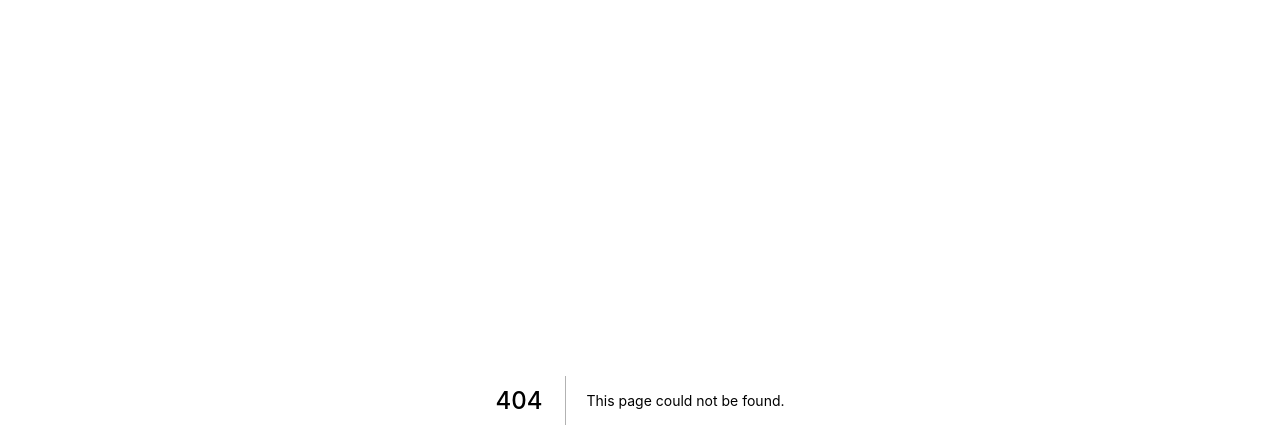
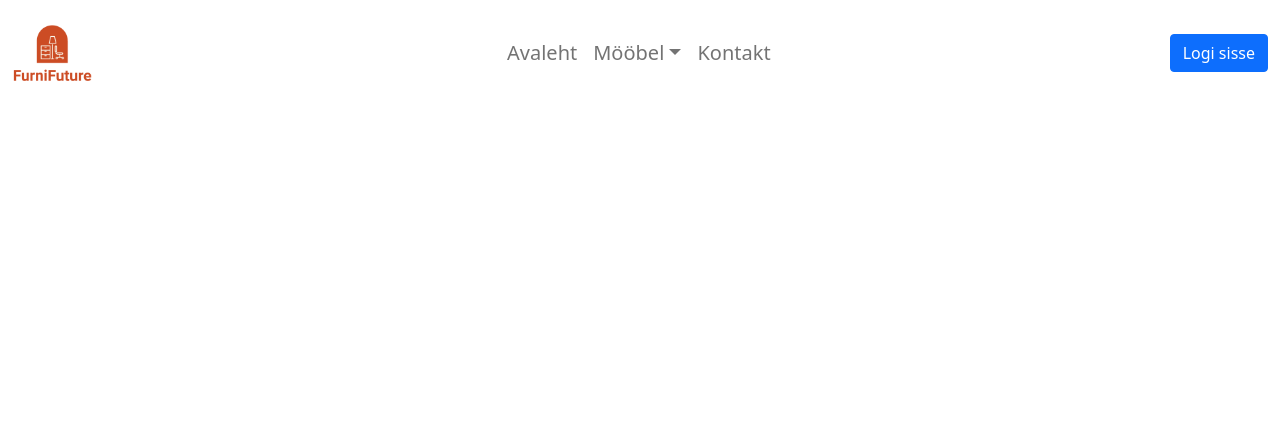
Before and after one commit to andrestammistu/FurniFuture, a Next.js app: page /products in a window 1280 px wide. Before the commit this address had no page. Shown: the top 448 px of the page. Built offline with nearby package versions, Linux system fonts and the light colour scheme.

Commit message:
added products page and layout

```diff
--- /dev/null
+++ b/components/products_layout.js
@@ -0,0 +1,10 @@
+import Header from "./header.js"
+
+
+export default function Layout(){
+    return(
+        <div>
+            <Header></Header>
+        </div>
+    )
+}
--- a/pages/_document.js
+++ b/pages/_document.js
@@ -7,6 +7,18 @@ class MyDocument extends Document {
     return (
       <Html>
           <Head>
+              <title>FurniFuture</title>
+                <link
+                    href="https://cdn.jsdelivr.net/npm/bootstrap@5.0.2/dist/css/bootstrap.min.css"
+                    rel="stylesheet"
+                    integrity="sha384-EVSTQN3/azprG1Anm3QDgpJLIm9Nao0Yz1ztcQTwFspd3yD65VohhpuuCOmLASjC"
+                    crossorigin="anonymous">
+                </link>
+                <script
+                    src="https://cdn.jsdelivr.net/npm/bootstrap@5.0.2/dist/js/bootstrap.bundle.min.js"
+                    integrity="sha384-MrcW6ZMFYlzcLA8Nl+NtUVF0sA7MsXsP1UyJoMp4YLEuNSfAP+JcXn/tWtIaxVXM"
+                    crossorigin="anonymous">
+                </script>
                 <link
                     href="https://fonts.googleapis.com/css2?family=Poppins:wght@100;200&display=swap"
                     rel="stylesheet"
--- a/pages/index.js
+++ b/pages/index.js
@@ -1,5 +1,5 @@
 import Footer from "../components/footer";
-import Layout from "../components/layout.js";
+import Layout from "../components/index_layout.js";
 
 
 
--- /dev/null
+++ b/pages/products.js
@@ -0,0 +1,9 @@
+import Layout from "../components/products_layout"
+
+export default function ProductsPage(){
+    return(
+        <div>
+            <Layout></Layout>
+        </div>
+    )
+}
```
Also changed, not shown: components/index_layout.js (renamed from components/layout.js, +0 -19 lines). Lines whose indentation alone changed are shown as unchanged.
